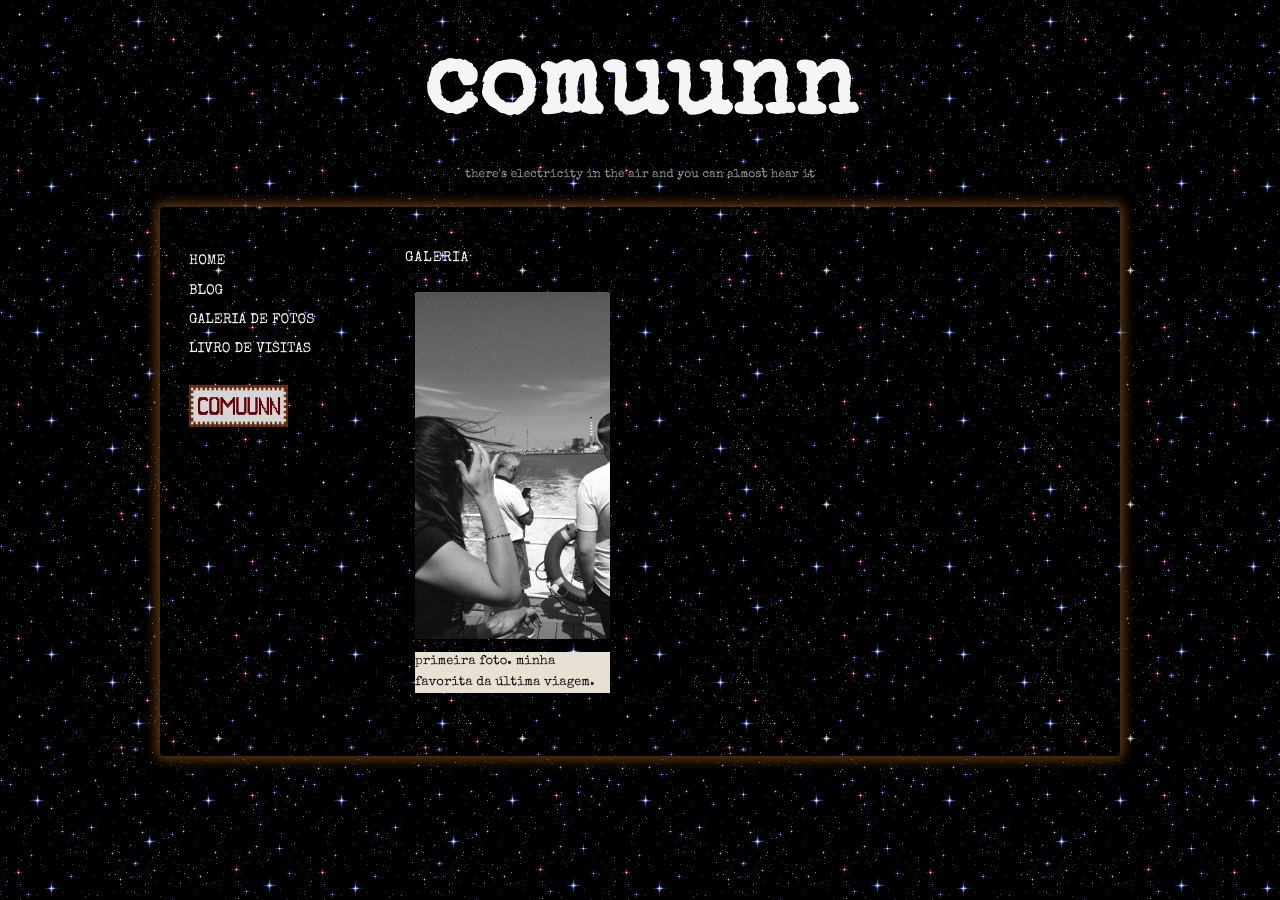
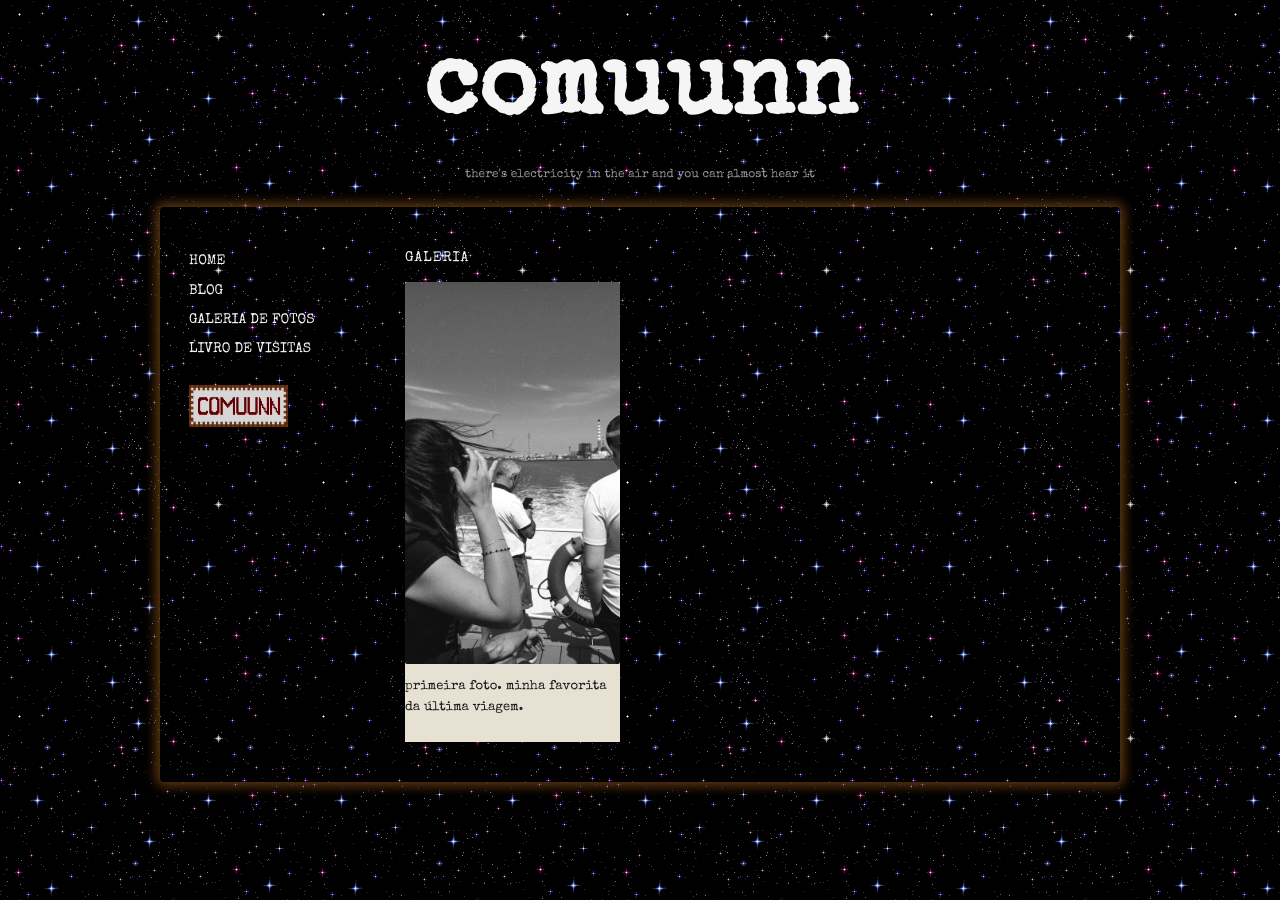
Before and after one commit to guiolhermer/comuunn, a Jekyll site: the page built from galeria-de-fotos/index.html, in a window 1280 px wide. Built offline with Jekyll 4.4.1, drawn with Linux system fonts in a browser that asks for light colours.

```diff
--- a/assets/style.css
+++ b/assets/style.css
@@ -451,7 +451,8 @@
   width: 100%;
   margin-bottom: 20px;
   break-inside: avoid;
-  padding: 10px;
+  padding: 0 0 10px;
+  background-color: var(--paper);
   box-sizing: border-box;
   color: var(--ink);
 }
```
